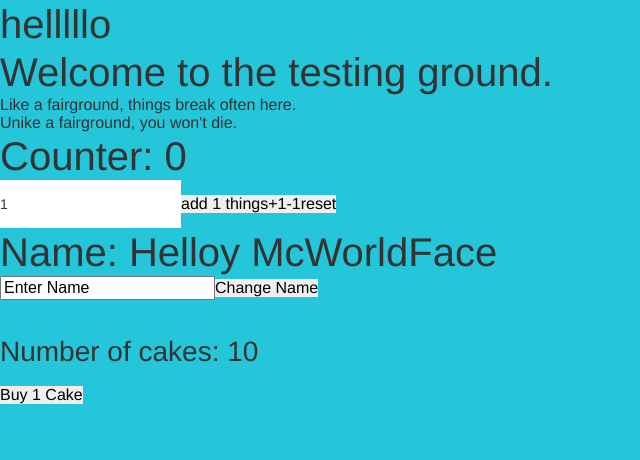
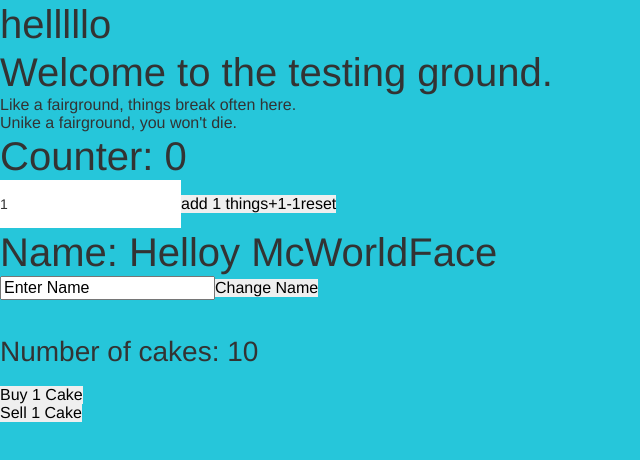
Before and after one commit to Meganimation/testing-ground, a React (Create React App) app: page / in a window 1280 px wide. Shown: the top 460 px of the page, without its empty margins (0-640 px from the left). Built offline with nearby package versions, Linux system fonts and the light colour scheme.

Commit message:
got a good grasp of redux now, will work on arguments and payloads later

```diff
--- a/src/components/CakeStore.js
+++ b/src/components/CakeStore.js
@@ -19,12 +19,18 @@ else
     dispatch({type: "BUY_CAKE"})
 }
 
+function sellCake() {
+    dispatch({type: "SELL_CAKE"})
+    }
+
     return (
 
         <div>
           <h2>  Number of cakes: {numOfCakes} </h2>
             <br />
             <button onClick={buyCake}>Buy 1 Cake</button>
+            <br />
+            <button onClick={sellCake}>Sell 1 Cake</button>
         </div>
     )
 }
--- a/src/reducers/rootReducer.js
+++ b/src/reducers/rootReducer.js
@@ -17,6 +17,10 @@ const rootReducer = (state = initialState, action) => {
         return {
             ...state,
             numOfCakes: state.numOfCakes - 1}
+    case "SELL_CAKE":
+        return {
+            ...state,
+            numOfCakes: state.numOfCakes + 1}
     case 'CHANGENAME':
         return {
             ...state,
```
